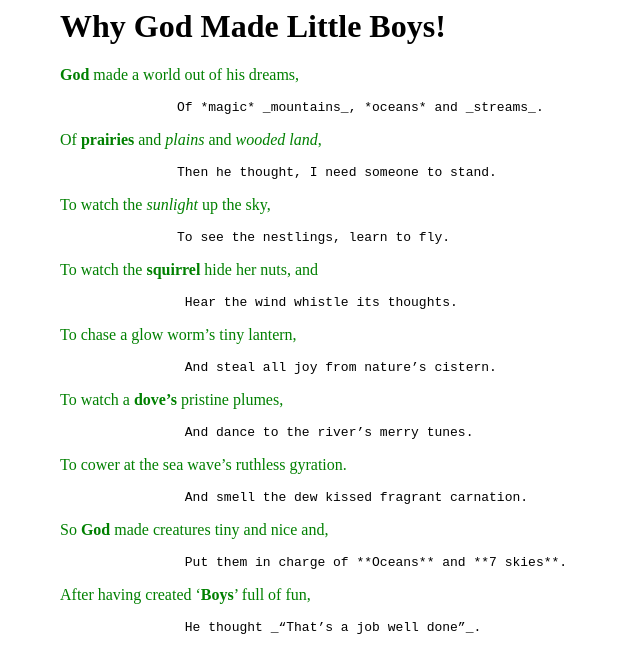
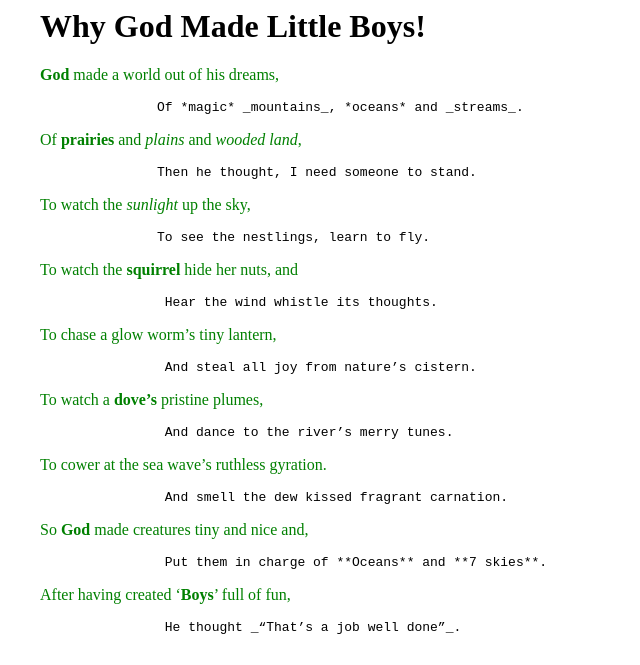
Before and after one commit to pattnaikv/VivekTWTcourse22, a Jekyll site: the page built from index.md, in a window 1280 px wide. Shown: the top 665 px of the page, without its empty margins (0-640 px from the left). Built offline with Jekyll 4.4.1, drawn with Linux system fonts in a browser that asks for light colours; our own code applies the rules of GitHub Pages for plain Markdown files.

Commit message:
Update style.css

```diff
--- a/assets/css/style.css
+++ b/assets/css/style.css
@@ -1,2 +1,2 @@
-body{margin-left:60px;}
+body{margin-left:40px;}
 p{color:green;}
```
